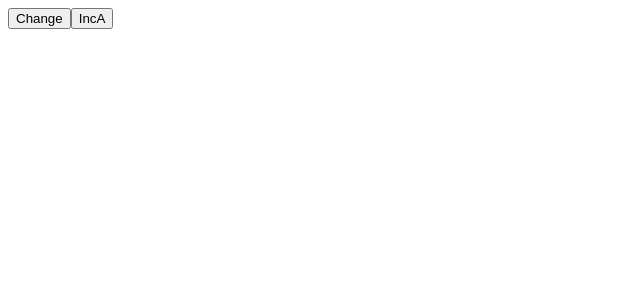
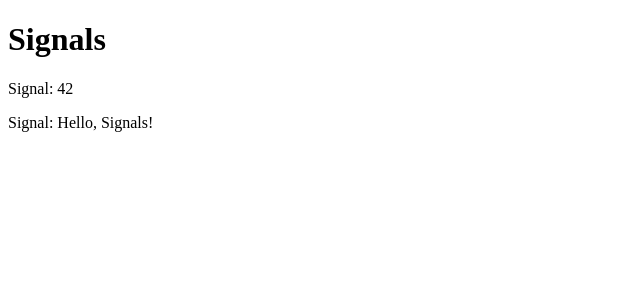
Before and after one commit to paolopci/SignalsProject, an Angular app: page / in a window 1280 px wide. Shown: the top 300 px of the page, without its empty margins (0-640 px from the left). Built offline with nearby package versions, Linux system fonts and the light colour scheme.

Commit message:
create a first signal

```diff
--- a/src/app/app.config.ts
+++ b/src/app/app.config.ts
@@ -1,4 +1,4 @@
-import { ApplicationConfig, provideZonelessChangeDetection, provideBrowserGlobalErrorListeners } from '@angular/core';
+import { ApplicationConfig, provideBrowserGlobalErrorListeners, provideZoneChangeDetection } from '@angular/core';
 import { provideRouter } from '@angular/router';
 
 import { routes } from './app.routes';
@@ -6,7 +6,7 @@ import { routes } from './app.routes';
 export const appConfig: ApplicationConfig = {
   providers: [
     provideBrowserGlobalErrorListeners(),
-    provideZonelessChangeDetection(),
+    provideZoneChangeDetection({ eventCoalescing: true }),
 
     provideRouter(routes)
   ]
--- a/src/app/app.html
+++ b/src/app/app.html
@@ -1 +1 @@
-<app1-component></app1-component>
+<app01-component></app01-component>
--- a/src/app/app.ts
+++ b/src/app/app.ts
@@ -1,10 +1,11 @@
 import { Component, signal } from '@angular/core';
 import { RouterOutlet } from '@angular/router';
 import { App1Component } from './app1.component/app1.component';
+import { App01Component } from './signals/03/app1.component/app1.component';
 
 @Component({
   selector: 'app-root',
-  imports: [App1Component],
+  imports: [App01Component],
   templateUrl: './app.html',
   styleUrl: './app.scss'
 })
--- /dev/null
+++ b/src/app/signals/03/app1.component/app1.component.html
@@ -0,0 +1,4 @@
+<h1>Signals</h1>
+<p>Signal: {{firstSignal()}}</p>
+<p>Signal: {{secondSignal()}}</p>
+<br><br>
--- /dev/null
+++ b/src/app/signals/03/app1.component/app1.component.ts
@@ -0,0 +1,31 @@
+import { ChangeDetectionStrategy, Component, signal } from '@angular/core';
+import { mysignal } from './my-signal';
+
+@Component({
+  selector: 'app01-component',
+  imports: [],
+  standalone: true,
+  templateUrl: './app1.component.html',
+  styleUrl: './app1.component.scss',
+  changeDetection: ChangeDetectionStrategy.OnPush
+})
+export class App01Component {
+
+  // readonly firstSignal = signal(42);
+  // readonly secondSignal = signal('Hello, Signals!');
+
+
+  readonly firstSignal = mysignal(42);
+  readonly secondSignal = mysignal('Hello, Signals!');
+
+  constructor() {
+    // You can use signals in the constructor or methods
+
+    console.log('First Signal:', this.firstSignal());
+    console.log('Second Signal:', this.secondSignal());
+
+  }
+
+
+
+}
--- /dev/null
+++ b/src/app/signals/03/app1.component/my-signal.ts
@@ -0,0 +1,8 @@
+
+
+export type MySignal<T> = () => T;
+
+
+export function mysignal<T>(value: T): MySignal<T> {
+    return () => value;
+}
```
Also changed, not shown: src/app/signals/03/app1.component/app1.component.scss (added), 1 other file (tests, documents, lock files or other folders).
